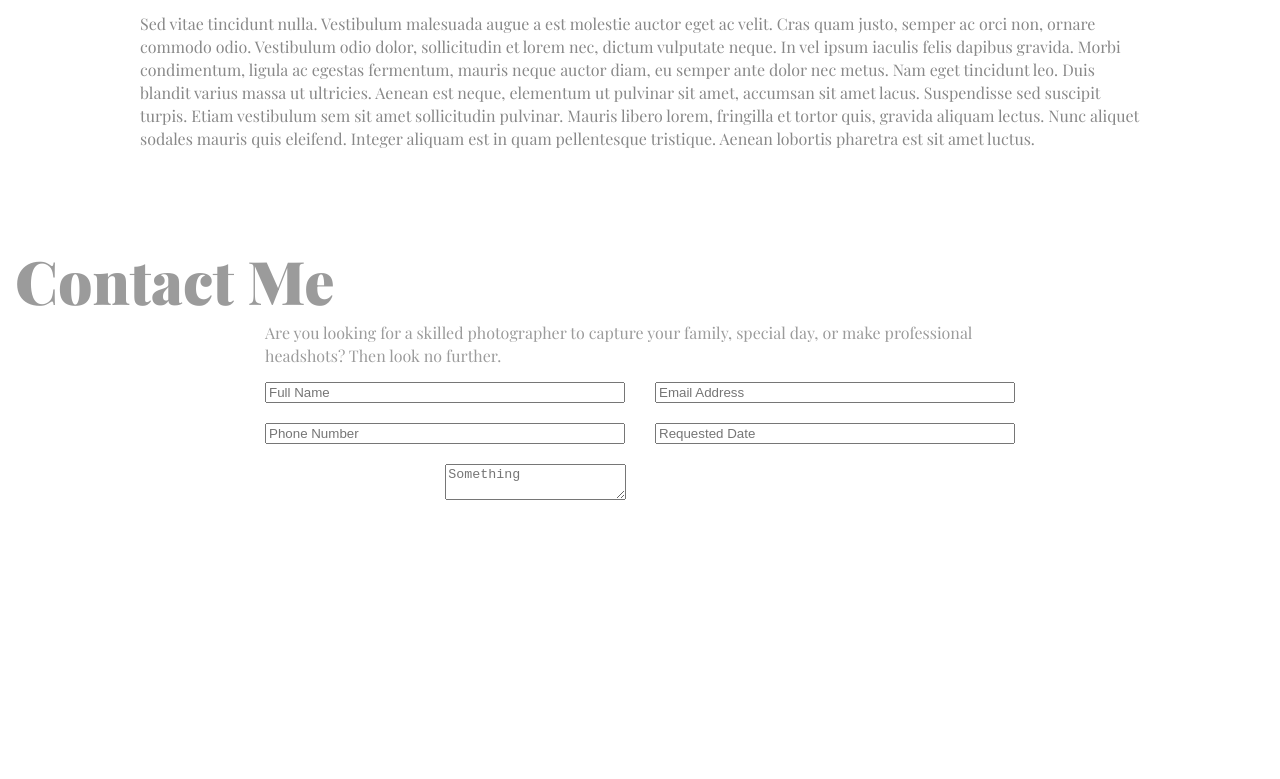
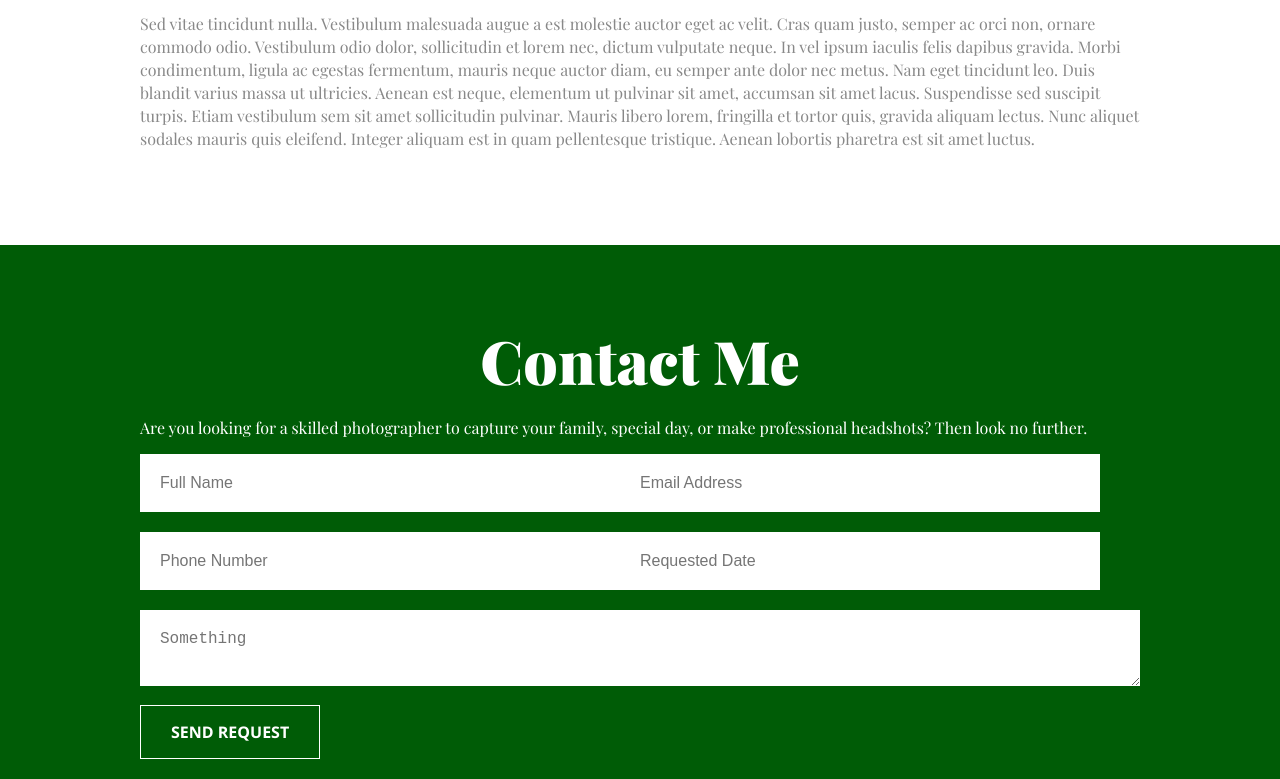
Before and after one commit to kendallawills/Codecademy-Journey, a plain HTML site: page index.html in a window 1280 px wide. Shown: the part 2693-3472 px from the top of the page. Before the commit the page ends 3211 px from the top, so only its background shows below. Drawn offline with nearby package versions, Linux system fonts and the light colour scheme.

Commit message:
Style Contact Me

```diff
--- a/resources/style.css
+++ b/resources/style.css
@@ -300,3 +300,54 @@ blockquote footer {
     text-align: left;
     padding: 0 10%;
 }
+
+/* CONTACT ME */
+
+.photo-contact {
+    background-color: #005c06;
+    text-align: center;
+    padding: 80px 0;
+}
+
+.photo-contact h2 {
+    color: #ffffff;
+    margin-bottom: 30px;
+}
+
+.photo-contact p {
+    color: #ffffff;
+    text-align: left;
+    padding: 0 10%;
+}
+
+.photo-contact-form {
+    padding: 0 10%;
+}
+
+.photo-contact-form input:nth-child(1),
+.photo-contact-form input:nth-child(3),
+.photo-contact-form input:nth-child(2),
+.photo-contact-form input:nth-child(4) {
+    margin: 0 0 20px;
+}
+
+input,
+textarea {
+    font-size: 16px;
+    color: #000000;
+    background-color: #ffffff;
+    border: none;
+    box-shadow: none;
+    margin-bottom: 15px;
+    padding: 20px;
+    transition: border-color 0.5s ease;
+}
+
+input {
+    width: 100%;
+    display: block;
+}
+
+textarea {
+    width: 100%;
+}
```
